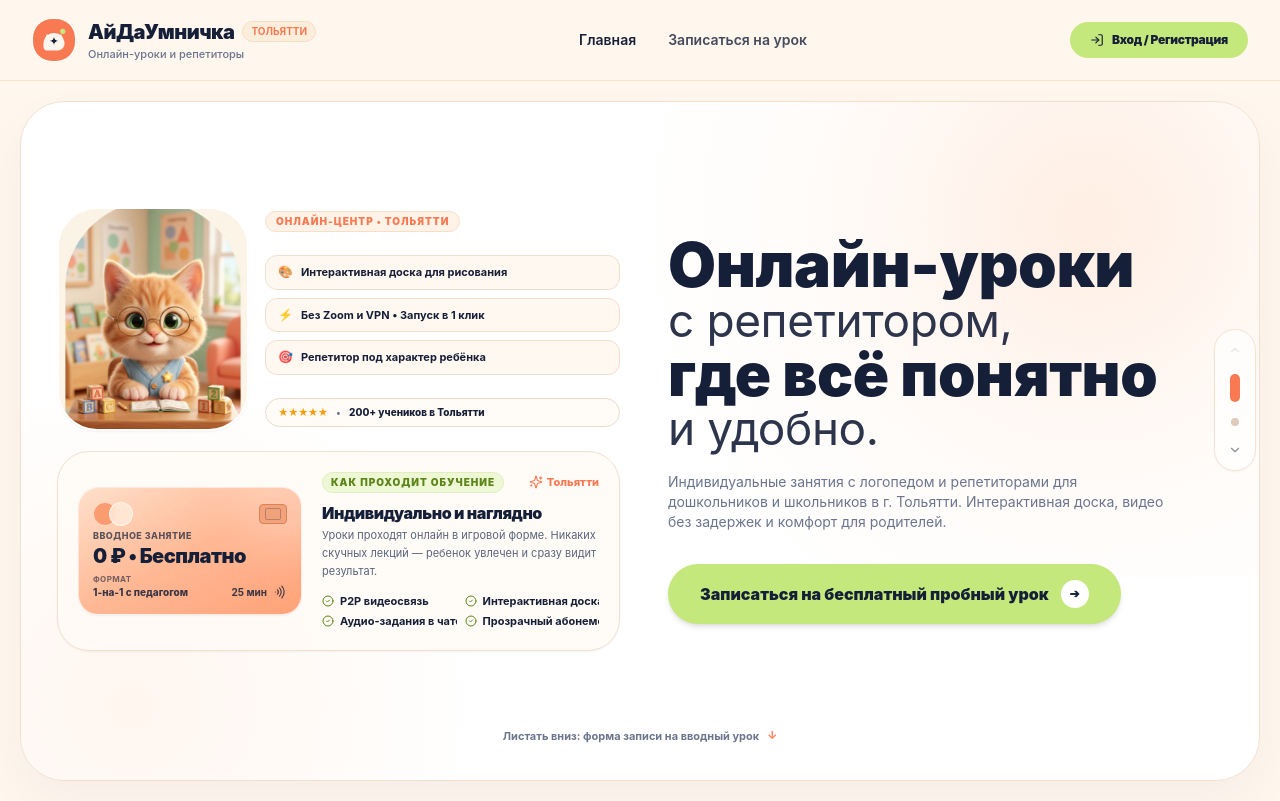
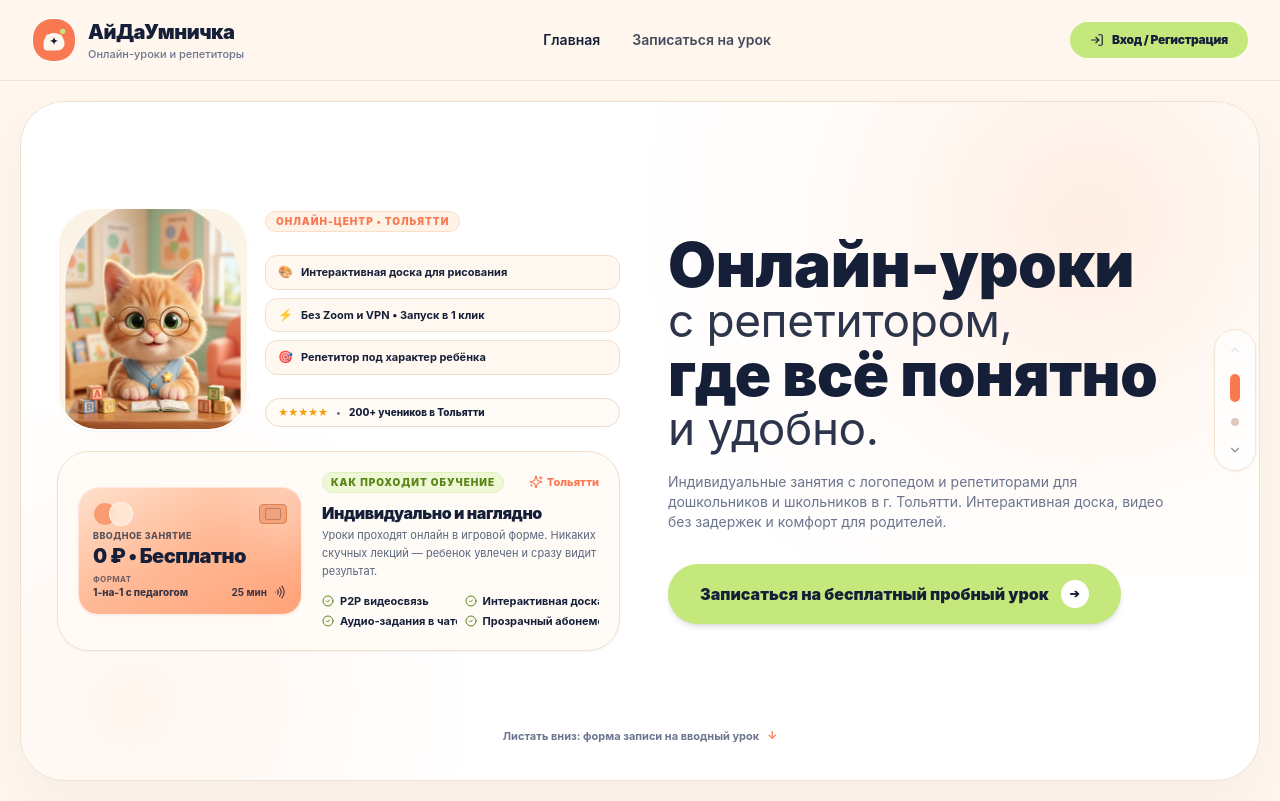
Before and after one commit to GreMZaa/ayda-umnichka, a Next.js app: page / in a window 1280 px wide. Built offline with nearby package versions, Linux system fonts and the light colour scheme; no server answers.

Commit message:
style(navbar): remove 'Тольятти' badge from header logo

```diff
--- a/src/components/Navbar.tsx
+++ b/src/components/Navbar.tsx
@@ -56,9 +56,6 @@ export default function Navbar() {
             <div>
               <div className="flex items-center gap-1.5 sm:gap-2">
                 <span className="font-black text-lg sm:text-xl tracking-tight text-[#161F38]">АйДаУмничка</span>
-                <span className="text-[9px] sm:text-[10px] uppercase font-bold bg-[#FDEEDC] text-coralAccent px-1.5 sm:px-2 py-0.5 rounded-full border border-[#F4DEC6]">
-                  Тольятти
-                </span>
               </div>
               <p className="text-[11px] text-[#6B758E] hidden sm:block font-medium">
                 Онлайн-уроки и репетиторы
```
